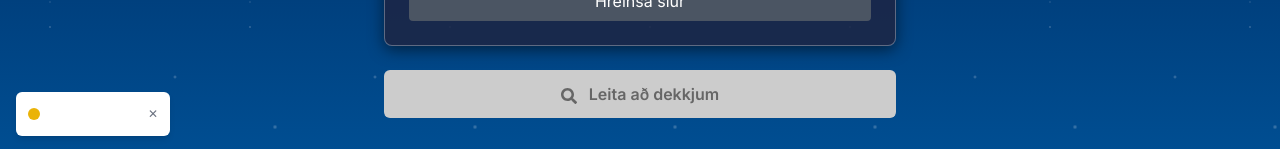
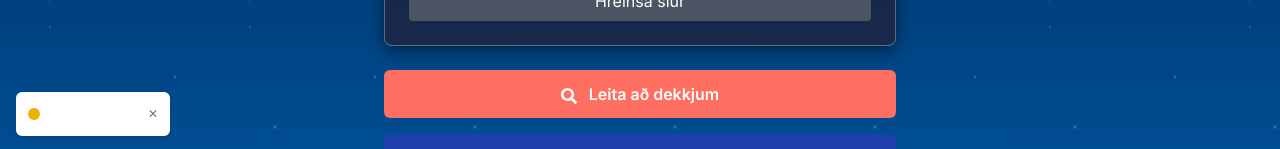
Before and after one commit to ManiEids/DekkFrammendi, a Next.js app: page / in a window 1280 px wide. Shown: the part 648-797 px from the top of the page. Built offline with nearby package versions, Linux system fonts and the light colour scheme; no server answers; the database is empty.

Commit message:
formatta

```diff
--- a/app/page.tsx
+++ b/app/page.tsx
@@ -62,7 +62,14 @@ export default function Forsida() {
     if (filter.width) params.append('width', filter.width.toString());
     if (filter.aspect_ratio) params.append('aspect_ratio', filter.aspect_ratio.toString());
     if (filter.rim_size) params.append('rim_size', filter.rim_size.toString());
-    router.push(`/dekk?${params.toString()}`);
+
+    // Navigate to dekk page with any parameters that were provided (or none)
+    router.push(`/dekk${params.toString() ? `?${params.toString()}` : ''}`);
+  };
+
+  // New function to see all tires
+  const handleViewAllTires = () => {
+    router.push('/dekk');
   };
 
   // Format last update date in Icelandic format
@@ -90,13 +97,21 @@ export default function Forsida() {
           onClearFilters={handleClearFilters}
         />
 
-        <div className="mt-6 text-center">
+        <div className="mt-6 text-center space-y-4">
+          {/* Modified search button - no longer disabled if filters are empty */}
           <button
             onClick={handleLeit}
-            disabled={!filter.width && !filter.aspect_ratio && !filter.rim_size}
             className="btn-primary w-full"
           >
             <FaSearch className="mr-2 inline-block" /> Leita að dekkjum
+          </button>
+
+          {/* New button to see all tires */}
+          <button
+            onClick={handleViewAllTires}
+            className="w-full py-3 px-3 rounded-lg bg-blue-800 hover:bg-blue-900 text-white transition"
+          >
+            Sýna öll dekk
           </button>
         </div>
       </div>
```
